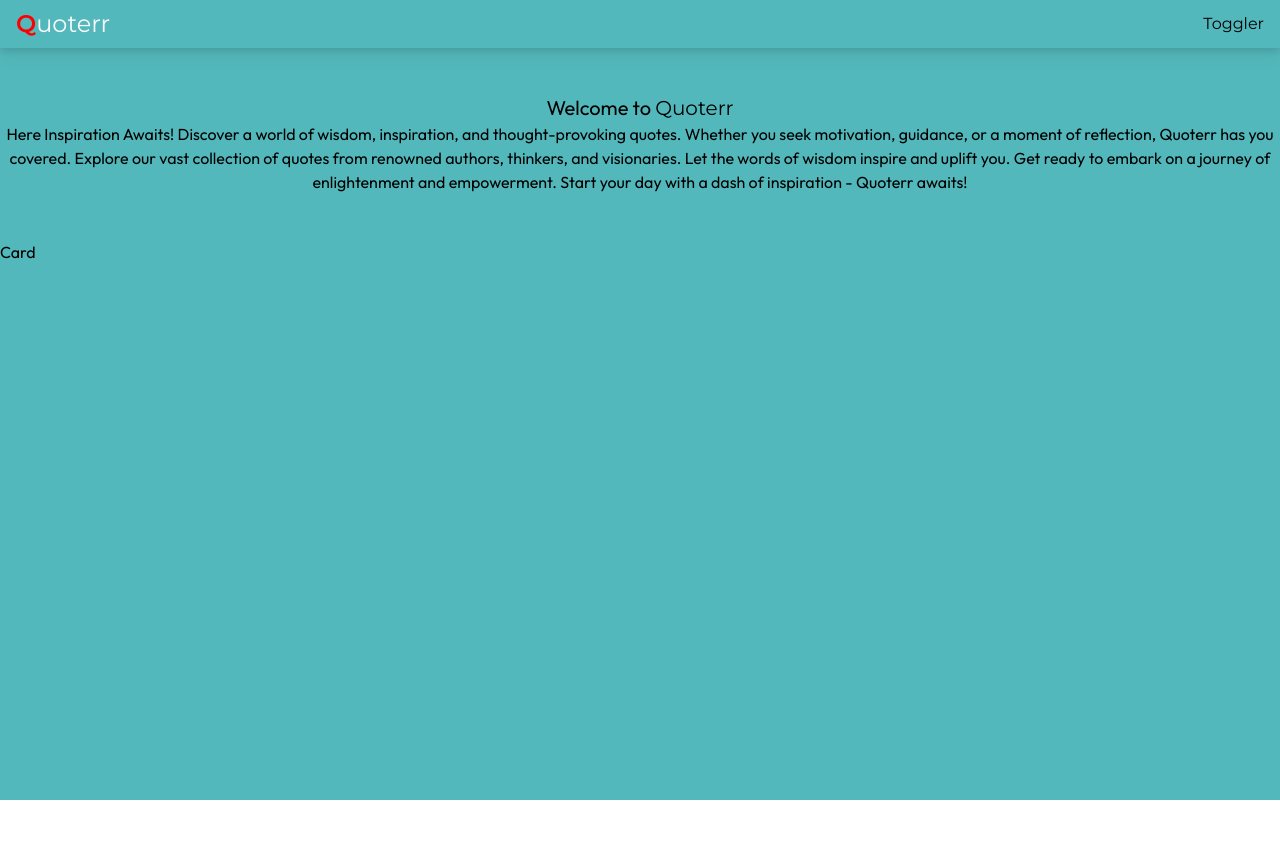
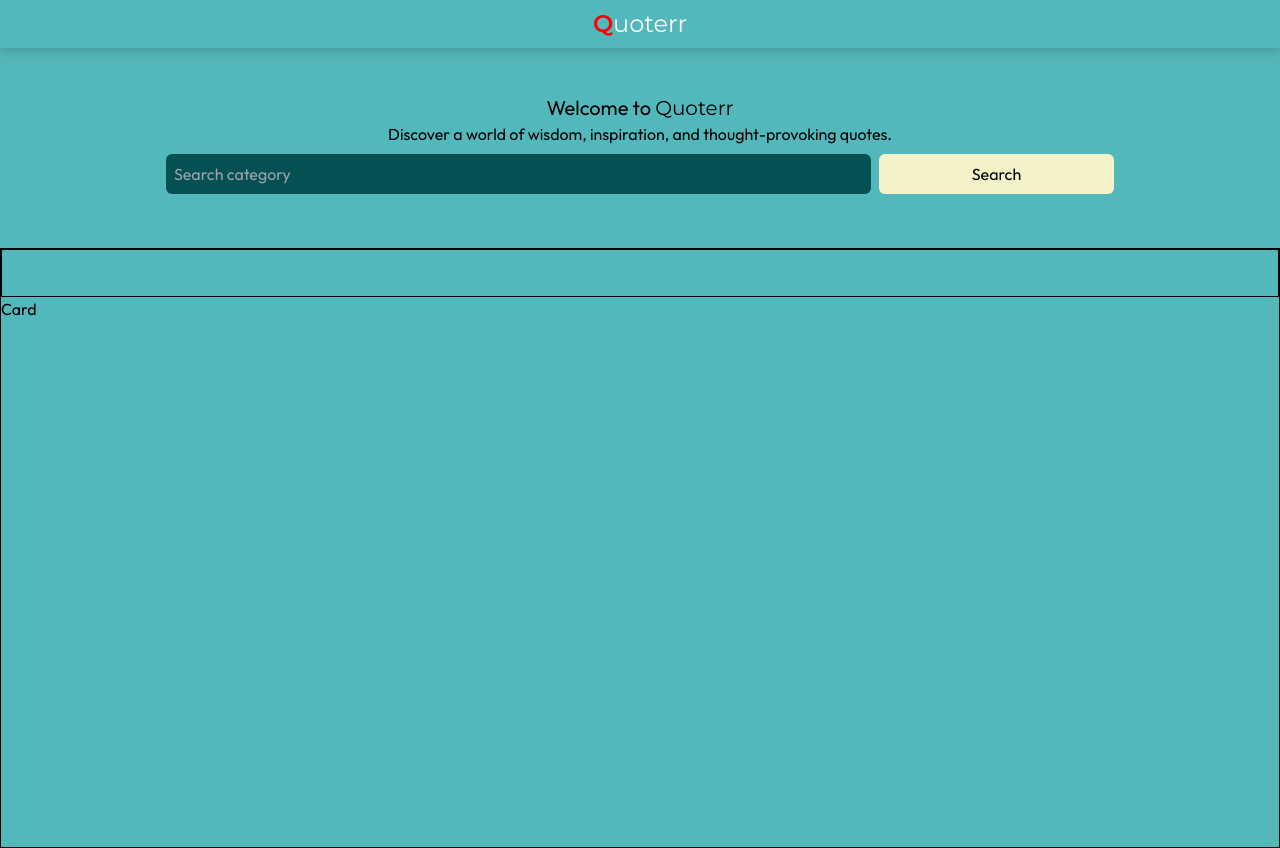
Before and after one commit to irriz-jayy/quoterr, a React (Vite) app: page / in a window 1280 px wide. Before the commit the page ends 800 px from the top, so only its background shows below. Built offline with nearby package versions, Linux system fonts and the light colour scheme.

Commit message:
restyled welcome banner

```diff
--- a/src/App.jsx
+++ b/src/App.jsx
@@ -5,29 +5,37 @@ function App() {
   return (
     <>
       <div className="min-h-screen bg-main1 font-main">
-        <header className="flex items-center justify-between drop-shadow-lg h-12 px-4 bg-main1 font-logo">
+        <header className="flex items-center justify-center drop-shadow-lg h-12 px-4 bg-main1 font-logo">
           <div>
             <p className="text-text1 text-2xl">
               <span className="text-logoQ font-bold">Q</span>uoterr
             </p>
           </div>
-          <div>Toggler</div>
         </header>
-        <div className="flex flex-col items-center min-h-48 justify-center">
+        <div className="flex flex-col items-center min-h-48 justify-center p-2">
           <p className="text-xl">
             Welcome to <span className="font-logo">Quoterr</span>
           </p>
           <p className="text-center text-base">
-            Here Inspiration Awaits! Discover a world of wisdom, inspiration,
-            and thought-provoking quotes. Whether you seek motivation, guidance,
-            or a moment of reflection, Quoterr has you covered. Explore our vast
-            collection of quotes from renowned authors, thinkers, and
-            visionaries. Let the words of wisdom inspire and uplift you. Get
-            ready to embark on a journey of enlightenment and empowerment. Start
-            your day with a dash of inspiration - Quoterr awaits!
+            Discover a world of wisdom, inspiration, and thought-provoking
+            quotes.
           </p>
+          <div className="flex w-3/4 mt-2">
+            <input
+              type="text"
+              name="search"
+              placeholder="Search category"
+              className="w-3/4 h-10 pl-2 bg-main2 rounded-md mr-2 text-text1"
+            />
+            <button className="rounded-md w-1/4 bg-button hover:bg-opacity-70">
+              Search
+            </button>
+          </div>
         </div>
-        <Card />
+        <div className="min-h-[75vh] border mt-2">
+          <div className="flex justify-center h-12  border"></div>
+          <Card />
+        </div>
       </div>
     </>
   );
--- a/tailwind.config.js
+++ b/tailwind.config.js
@@ -13,6 +13,7 @@ export default {
       main1: "#53B8BB",
       main2: "#055052",
       main3: "#003638",
+      button: "#F3F2C9",
       text1: "#fafafa",
       logoQ: "#FF0000",
     },
```
